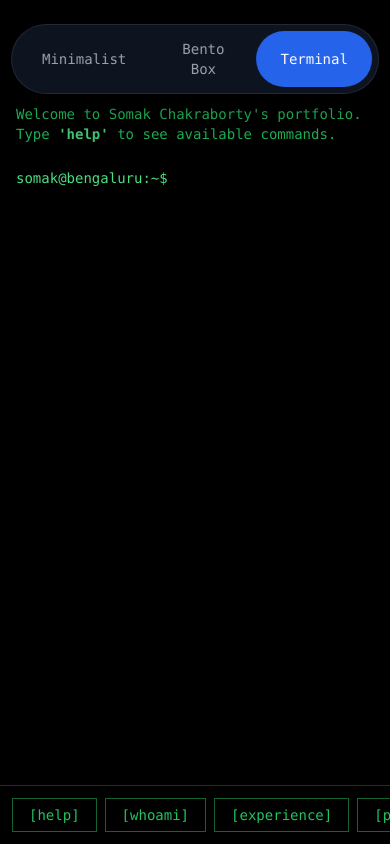
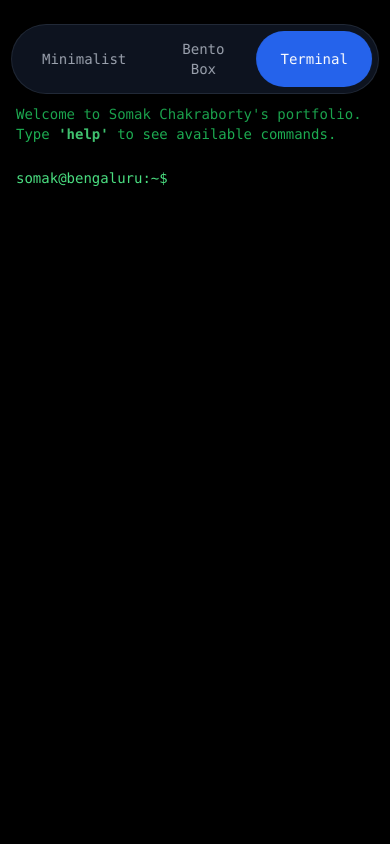
Before and after one commit to smakthe/developer-portfolio, a React (Vite) app: page / in a window 390 px wide. Both pictures are taken after a click on the button "Terminal". Built offline with nearby package versions, Linux system fonts and the light colour scheme.

Commit message:
Removed Mobile Quick Commands Bar

```diff
--- a/src/components/InteractiveTerminal.tsx
+++ b/src/components/InteractiveTerminal.tsx
@@ -251,22 +251,6 @@ export default function InteractiveTerminal() {
         </div>
         <div ref={endRef} />
       </div>
-
-      {/* Mobile Quick Commands Bar */}
-      <div className="fixed bottom-0 left-0 right-0 bg-black/95 border-t border-green-500/30 p-3 flex gap-2 overflow-x-auto z-50 hide-scrollbar backdrop-blur-md">
-        {['help', 'whoami', 'experience', 'projects', 'resume', 'clear'].map((cmd) => (
-          <button
-            key={cmd}
-            onClick={(e) => {
-              e.stopPropagation();
-              executeCommand(cmd);
-            }}
-            className="text-green-500 border border-green-500/50 hover:bg-green-500 hover:text-black px-4 py-1.5 whitespace-nowrap text-sm font-medium transition-colors"
-          >
-            [{cmd}]
-          </button>
-        ))}
-      </div>
     </div>
   );
 }
```
